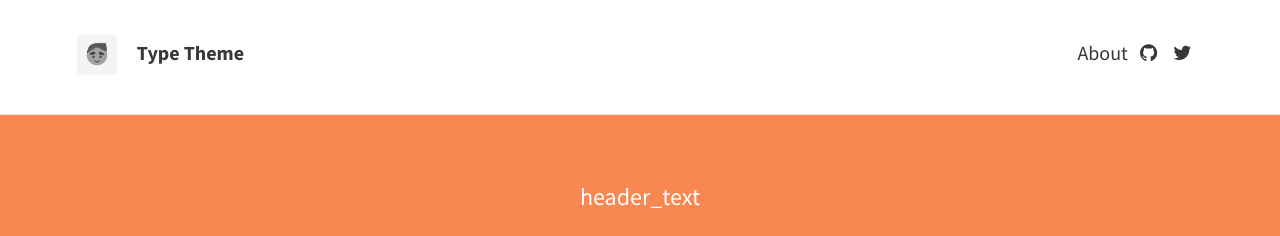
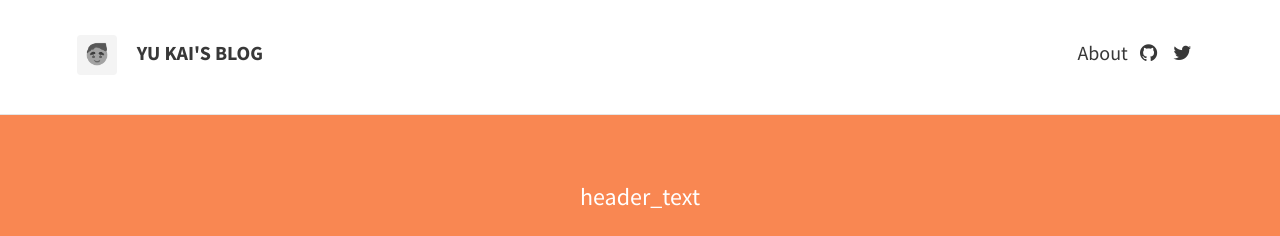
Before and after one commit to joyhuang9473/joyhuang9473.github.io, a Jekyll site: the page built from index.html, in a window 1280 px wide. Shown: the top 236 px of the page. Built offline with Jekyll 4.4.1, drawn with Linux system fonts in a browser that asks for light colours; nearby versions of some CDN libraries; the list of posts is cut into pages by our own code.

Commit message:
change title

```diff
--- a/_config.yml
+++ b/_config.yml
@@ -5,7 +5,7 @@ url: "http://example.com" # the base hostname & protocol for your site
 # THEME-SPECIFIC CONFIGURATION
 theme:
   # Meta
-  title: Type Theme
+  title: YU KAI'S BLOG
   avatar: avatar.png
   gravatar: # Email MD5 hash
   description: "A website with blog posts and pages" # used by search engines
```
Also changed, not shown: 10 other files.
